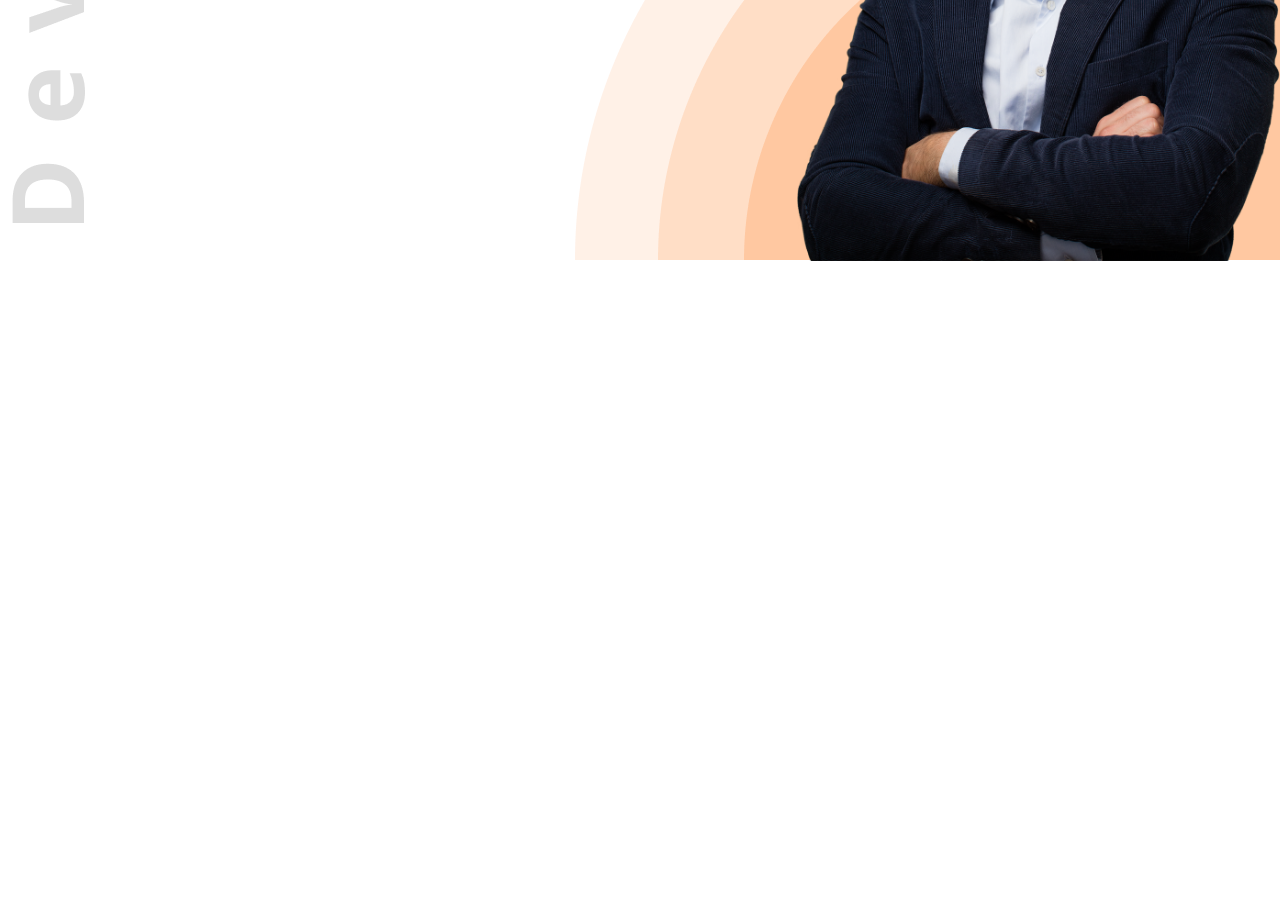
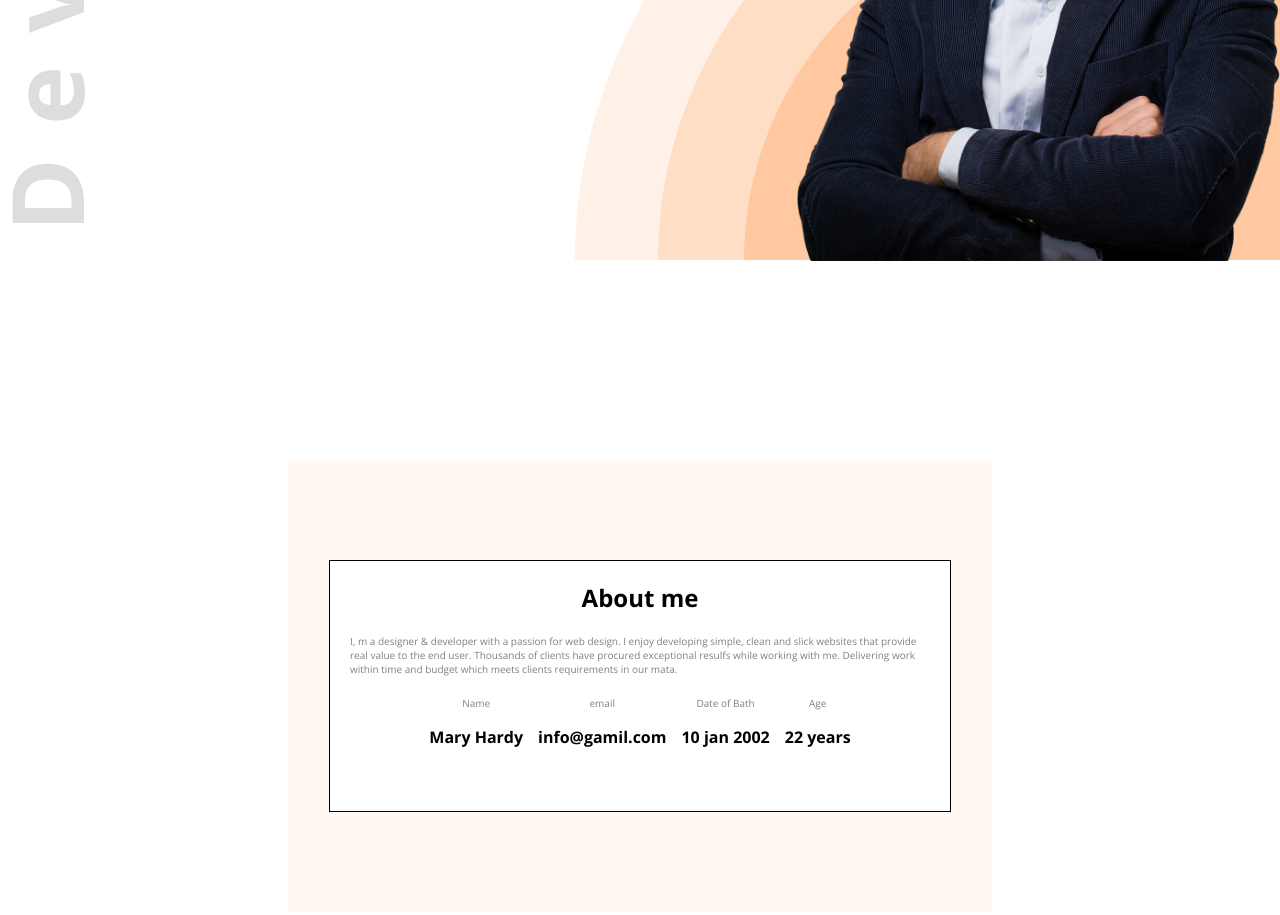
Before and after one commit to sumai-suchi/Developers_Portfolio, a plain HTML site: page index.html in a window 1280 px wide. Shown: the part 548-1463 px from the top of the page. Before the commit the page ends 816 px from the top, so only its background shows below. Drawn offline with nearby package versions, Linux system fonts and the light colour scheme.

Commit message:
addding the about section using css and html maximum time need to use flex property of CSS flexbox

```diff
--- a/index.html
+++ b/index.html
@@ -30,11 +30,12 @@
                 <h1 class="name">Mary Hardy</h1>
                 <p class="info-para">Lorem ipsum dolor, sit amet consectetur adipisicing elit. Voluptate quasi atque
                     molestiae porro perferendis accusamus? Assumenda nobis quasi facere doloribus!</p>
-                <div><button class="btn-1" >Download cv</button>
-                    <button class="btn-1">Contact</button></div>
+                <div><button class="btn-1">Download cv</button>
+                    <button class="btn-1">Contact</button>
+                </div>
 
             </div>
-            <div >
+            <div>
                 <img class="hero-img" src="./images/hardy.png" alt="">
             </div>
         </div>
@@ -46,6 +47,42 @@
 
     <main class="open-sans-normal">
 
+        <section class="about-sec">
+            <div class="about-sec-info">
+                <h2 class="info-head">About me</h2>
+            <p class="info-para">I, m a designer & developer with a passion for web design. I enjoy developing simple,
+                clean and slick websites that provide real value to the end user. Thousands of clients have procured
+                exceptional resulfs while working with me. Delivering work within time and budget which meets clients
+                requirements in our mata.</p>
+            <div class="total-about-info">
+                <div class="about-info">
+
+              <p class="about-head info-para"> Name</p>
+                <p class="about-email">Mary Hardy</p>
+                </div>
+                <div class="about-info">
+
+              <p class="about-head info-para"> email</p>
+                <p class="about-email">info@gamil.com</p>
+                </div>
+                <div class="about-info">
+
+              <p class="about-head info-para">Date of Bath</p>
+                <p class="about-email">10 jan 2002</p>
+                </div>
+                <div class="about-info ">
+
+              <p class="about-head info-para">Age</p>
+                <p class="about-email">22 years</p>
+                </div>
+
+
+
+            </div>
+            </div>
+        </section>
+
+
 
     </main>
 
--- a/styles/page.css
+++ b/styles/page.css
@@ -5,7 +5,7 @@
 
   font-style: normal;
   font-variation-settings:
-    "wdth" 100;
+    "width" 100;
 }
 
 
@@ -102,3 +102,52 @@ header nav li{
     max-width: 560px;
     height: 620px;
 }
+/* about section */
+.about-sec
+{
+        display: flex;
+
+
+    flex-direction: column;
+    justify-items: center;
+    align-items: center;
+    background-color:#FFF8F3;
+
+    margin: 200px 280px;
+    padding: 100px 0;
+
+
+
+}
+.about-sec-info
+{
+    background-color: white;
+    width: 580px;
+    height: 250px;
+    justify-items: center;
+    align-items: center;
+     border: 1px solid black;
+     padding: 0 20px;
+
+}
+
+.info-para
+{
+    font-size: x-small;
+    color: gray;
+
+}
+.total-about-info
+{
+    display: flex;
+    gap: 15px;
+}
+.about-info
+{
+    justify-items: center;
+    align-items:center ;
+}
+.about-email
+{
+    font-weight: bold;
+}
```
